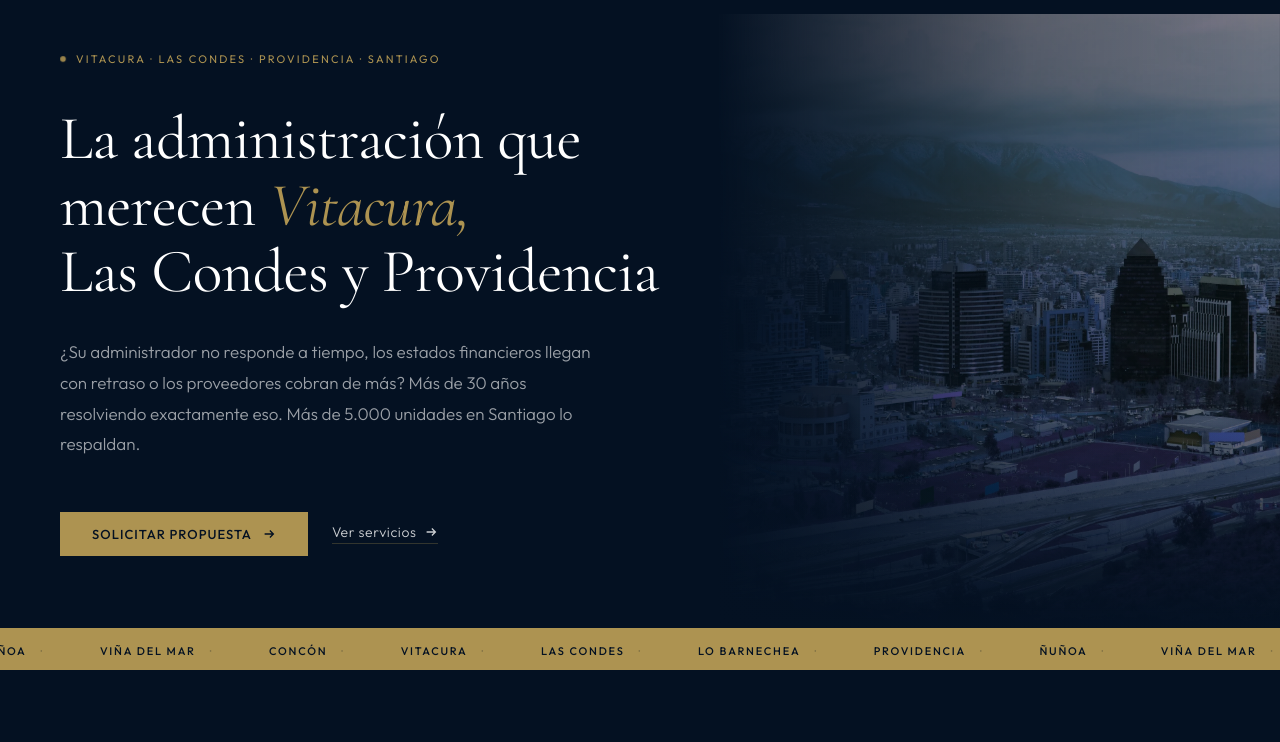
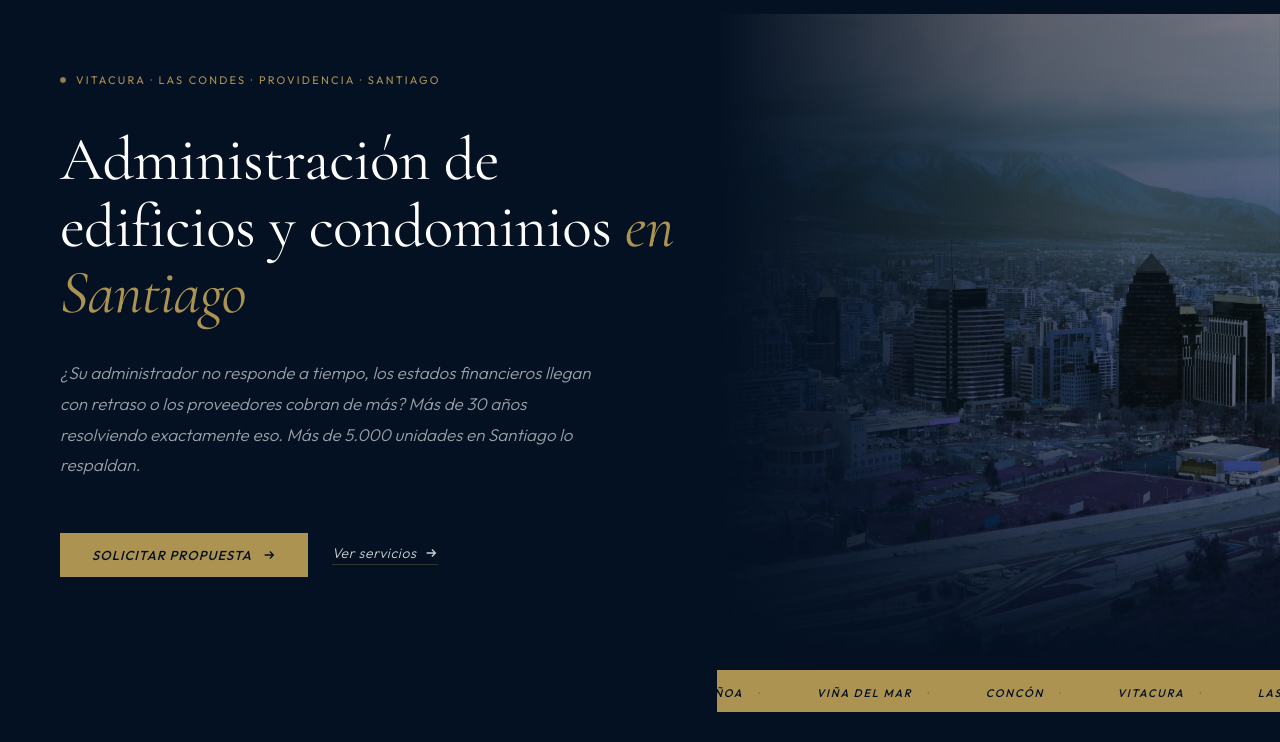
Before and after one commit to hbadministracion/hbadmin, a plain HTML site: page index.html in a window 1280 px wide. Shown: the part 58-800 px from the top of the page. Drawn offline with nearby package versions, Linux system fonts and the light colour scheme.

Commit message:
Update index.html

```diff
--- a/index.html
+++ b/index.html
@@ -1174,9 +1174,9 @@
       <span class="hero-eyebrow-text">Vitacura · Las Condes · Providencia · Santiago</span>
     </div>
     <h1 class="hero-title" id="heroTitle">
-      La administración que<br>
-      merecen <em>Vitacura,</em><br>
-      Las Condes y Providencia
+      Administración de<br>
+      edificios y condominios <em>
+      en <em> Santiago</em><br>
     </h1>
     <p class="hero-body" id="heroBody">
       ¿Su administrador no responde a tiempo, los estados financieros llegan con retraso o los proveedores cobran de más? Más de 30 años resolviendo exactamente eso. Más de 5.000 unidades en Santiago lo respaldan.
```
